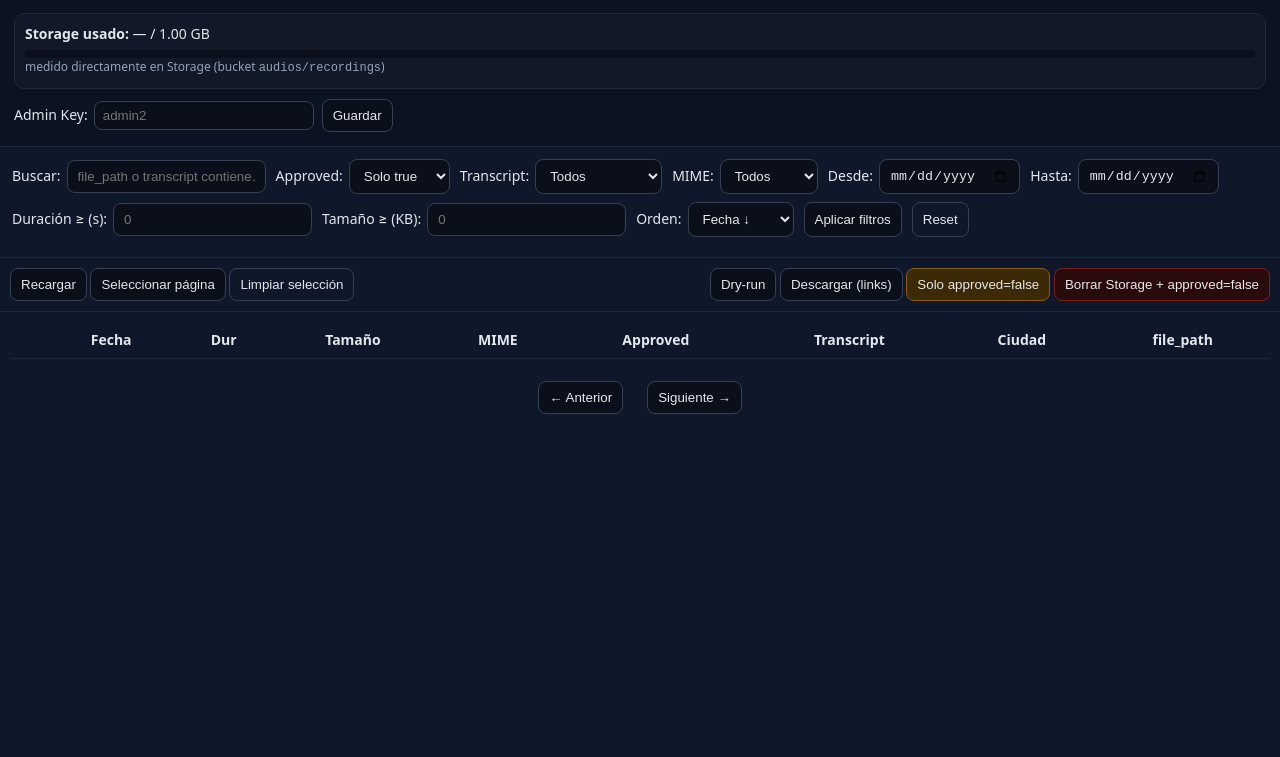
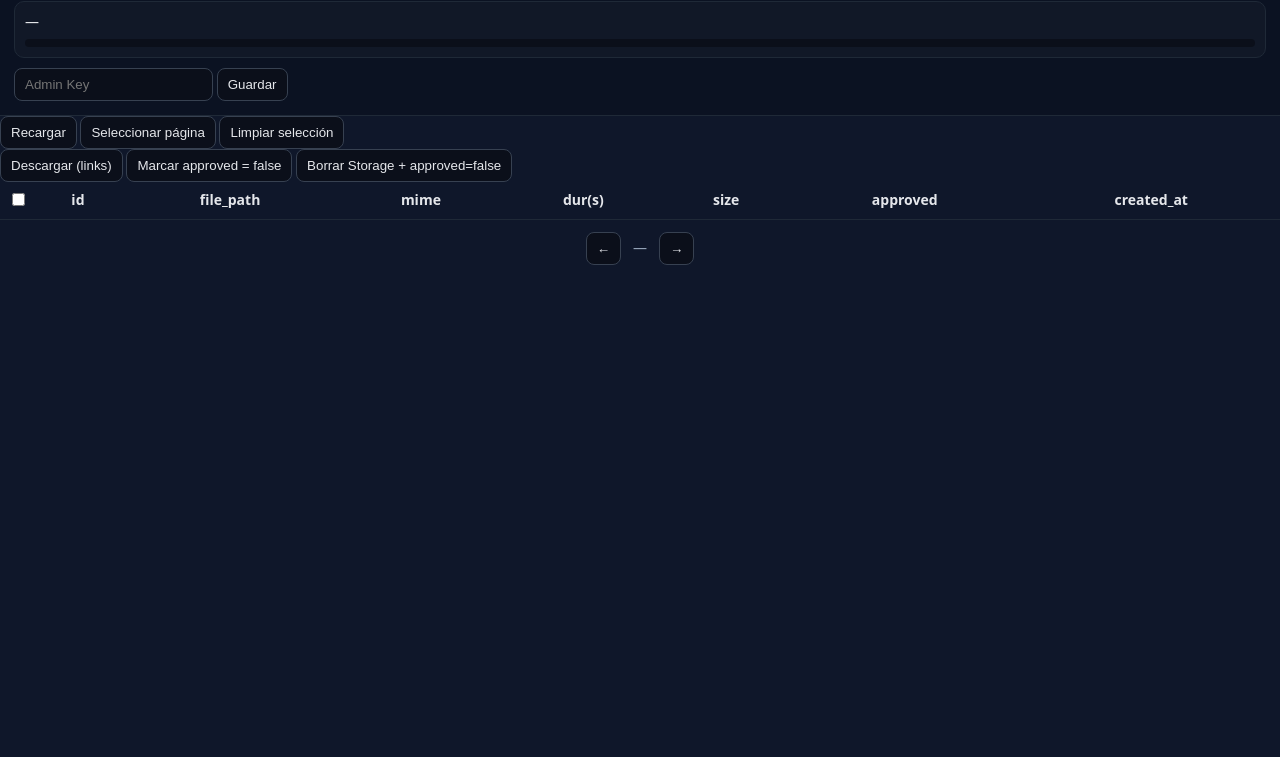
Before and after one commit to colectivoeutrabajo/trabajo, a website: page admin.html in a window 1280 px wide. Shown: the part 43-800 px from the top of the page. Drawn offline with nearby package versions, Linux system fonts and the light colour scheme; no server answers.

Commit message:
Update admin.html

```diff
--- a/admin.html
+++ b/admin.html
@@ -2,128 +2,69 @@
 <html lang="es">
 <head>
   <meta charset="utf-8" />
-  <title>Admin · Depurar Storage</title>
-  <meta name="viewport" content="width=device-width, initial-scale=1" />
-  <link rel="preconnect" href="https://cdn.jsdelivr.net" crossorigin>
-  <script src="https://cdn.jsdelivr.net/npm/@supabase/supabase-js@2"></script>
+  <title>Admin – Trabajo</title>
+  <meta name="viewport" content="width=device-width,initial-scale=1" />
   <link rel="stylesheet" href="./admin.css">
 </head>
-<body data-page="admin">
+<body>
   <header class="topbar">
-    <h1>Administración de audios</h1>
-    <div id="usageBox" class="usage">
-      <div><strong>Storage usado:</strong> <span id="usedHuman">—</span> / <span id="quotaHuman">—</span></div>
-      <div class="bar"><span id="usedBar" style="width:0%"></span></div>
-      <div class="muted" id="usageNote">medido directamente en Storage (bucket <code>audios/recordings</code>)</div>
+    <div class="brand">Trabajo · Admin</div>
+    <div class="usage" id="usageBox">
+      <span id="usageText">—</span>
+      <div class="bar"><div id="usageBar"></div></div>
     </div>
-    <div class="admin-key">
-      <label>Admin Key:
-        <input type="password" id="adminKeyInput" placeholder="admin2"/>
-      </label>
-      <button id="saveAdminKey">Guardar</button>
+    <div class="keybox">
+      <input id="adminKeyInput" type="password" placeholder="Admin Key" autocomplete="off">
+      <button id="saveKeyBtn" class="btn">Guardar</button>
     </div>
   </header>
 
-  <section class="filters">
-    <div class="row">
-      <label>Buscar:
-        <input type="text" id="q" placeholder="file_path o transcript contiene…" />
-      </label>
-      <label>Approved:
-        <select id="approved">
-          <option value="true">Solo true</option>
-          <option value="false">Solo false</option>
-          <option value="all">Todos</option>
-        </select>
-      </label>
-      <label>Transcript:
-        <select id="transcript">
-          <option value="all">Todos</option>
-          <option value="nonnull">Solo con texto</option>
-          <option value="null">Solo NULL</option>
-        </select>
-      </label>
-      <label>MIME:
-        <select id="mime">
-          <option value="all">Todos</option>
-          <option value="mp4">mp4/m4a</option>
-          <option value="webm">webm</option>
-        </select>
-      </label>
-      <label>Desde:
-        <input type="date" id="fromDate">
-      </label>
-      <label>Hasta:
-        <input type="date" id="toDate">
-      </label>
-    </div>
-    <div class="row">
-      <label>Duración ≥ (s):
-        <input type="number" id="minDur" min="0" step="1" placeholder="0">
-      </label>
-      <label>Tamaño ≥ (KB):
-        <input type="number" id="minKB" min="0" step="1" placeholder="0">
-      </label>
-      <label>Orden:
-        <select id="orderBy">
-          <option value="created_at.desc">Fecha ↓</option>
-          <option value="created_at.asc">Fecha ↑</option>
-          <option value="size_bytes.desc">Tamaño ↓</option>
-          <option value="size_bytes.asc">Tamaño ↑</option>
-          <option value="duration_seconds.desc">Duración ↓</option>
-          <option value="duration_seconds.asc">Duración ↑</option>
-        </select>
-      </label>
-      <button id="applyFilters">Aplicar filtros</button>
-      <button id="resetFilters" class="ghost">Reset</button>
-    </div>
-  </section>
+  <main class="container">
+    <section class="controls">
+      <div class="row">
+        <button id="refresh" class="btn btn-primary">Recargar</button>
+        <button id="selectPage" class="btn">Seleccionar página</button>
+        <button id="clearSel" class="btn">Limpiar selección</button>
+      </div>
+      <div class="row">
+        <button id="downloadLinks" class="btn">Descargar (links)</button>
+        <button id="archiveOnly" class="btn">Marcar approved = false</button>
+        <button id="deleteAndDisapprove" class="btn btn-danger">Borrar Storage + approved=false</button>
+      </div>
+      <small id="hint" class="hint hidden"></small>
+    </section>
 
-  <section class="actions">
-    <div>
-      <button id="refresh">Recargar</button>
-      <button id="selectPage">Seleccionar página</button>
-      <button id="clearSel" class="ghost">Limpiar selección</button>
-    </div>
-    <div class="spacer"></div>
-    <div>
-      <button id="dryRun" title="Suma tamaño de los seleccionados (no borra)">Dry-run</button>
-      <button id="downloadLinks" title="Signed URLs 10 min">Descargar (links)</button>
-      <button id="archiveOnly" class="warn">Solo approved=false</button>
-      <button id="deleteAndDisapprove" class="danger">Borrar Storage + approved=false</button>
-    </div>
-  </section>
+    <section class="tablewrap">
+      <table class="table" id="grid">
+        <thead>
+          <tr>
+            <th style="width:36px"><input type="checkbox" id="checkAllPage"></th>
+            <th>id</th>
+            <th>file_path</th>
+            <th>mime</th>
+            <th>dur(s)</th>
+            <th>size</th>
+            <th>approved</th>
+            <th>created_at</th>
+          </tr>
+        </thead>
+        <tbody id="tbody">
+          <!-- rows -->
+        </tbody>
+      </table>
+      <div class="pager">
+        <button id="prev" class="btn">←</button>
+        <span id="pageInfo">—</span>
+        <button id="next" class="btn">→</button>
+      </div>
+    </section>
 
-  <section class="tableWrap">
-    <table>
-      <thead>
-        <tr>
-          <th></th>
-          <th>Fecha</th>
-          <th>Dur</th>
-          <th>Tamaño</th>
-          <th>MIME</th>
-          <th>Approved</th>
-          <th>Transcript</th>
-          <th>Ciudad</th>
-          <th>file_path</th>
-        </tr>
-      </thead>
-      <tbody id="rows"></tbody>
-    </table>
-    <div id="empty" class="empty hidden">Sin resultados.</div>
-  </section>
+    <section class="result hidden" id="resultBox"></section>
+  </main>
 
-  <section class="pager">
-    <button id="prev">← Anterior</button>
-    <span id="pageInfo"></span>
-    <button id="next">Siguiente →</button>
-  </section>
+  <div id="toast" class="toast hidden"></div>
 
-  <section id="resultBox" class="result hidden"></section>
-
-  <div id="toast" class="toast"></div>
-
-  <script src="./admin.js"></script>
+  <script src="https://cdn.jsdelivr.net/npm/@supabase/supabase-js@2"></script>
+  <script src="./admin.js" type="module"></script>
 </body>
 </html>
```
